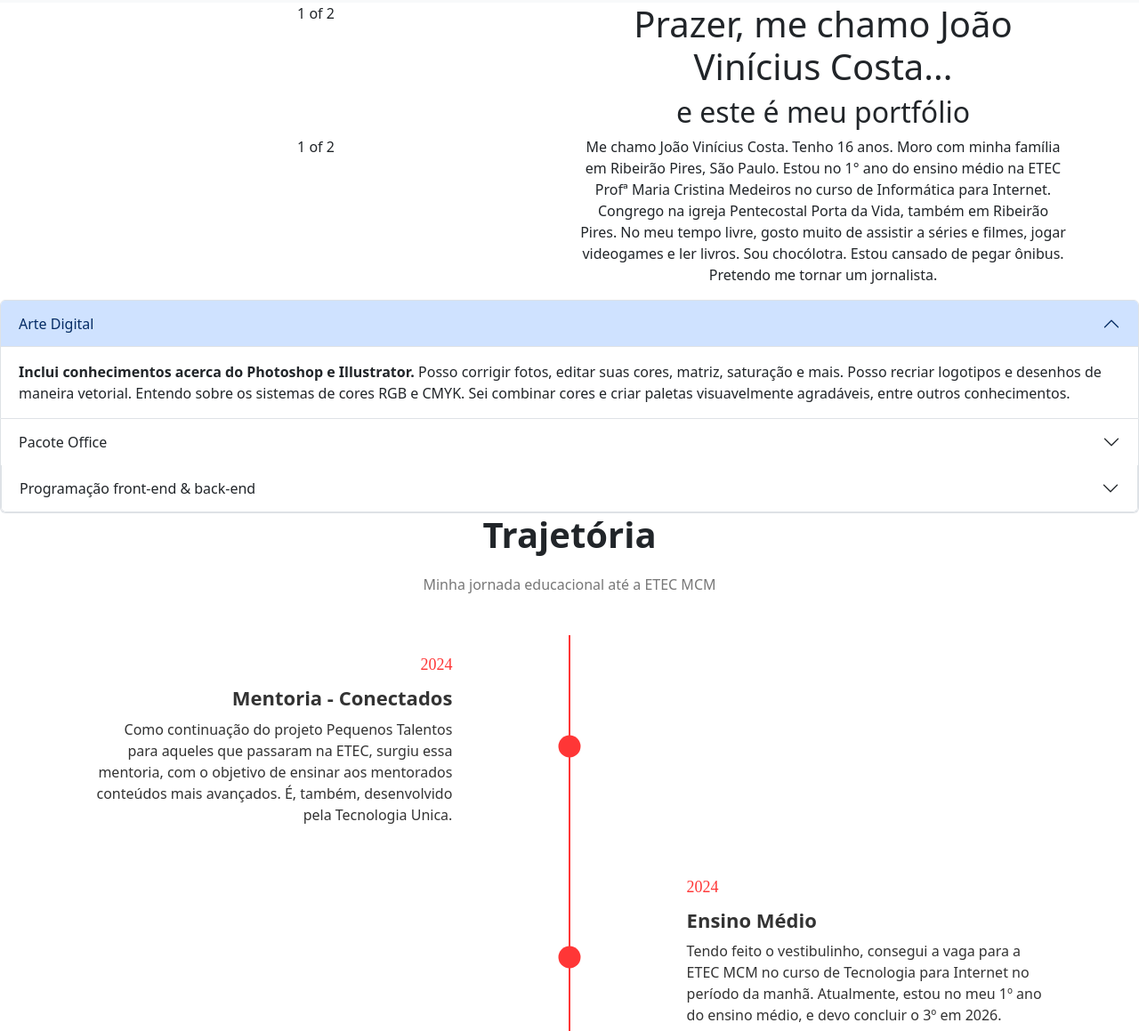
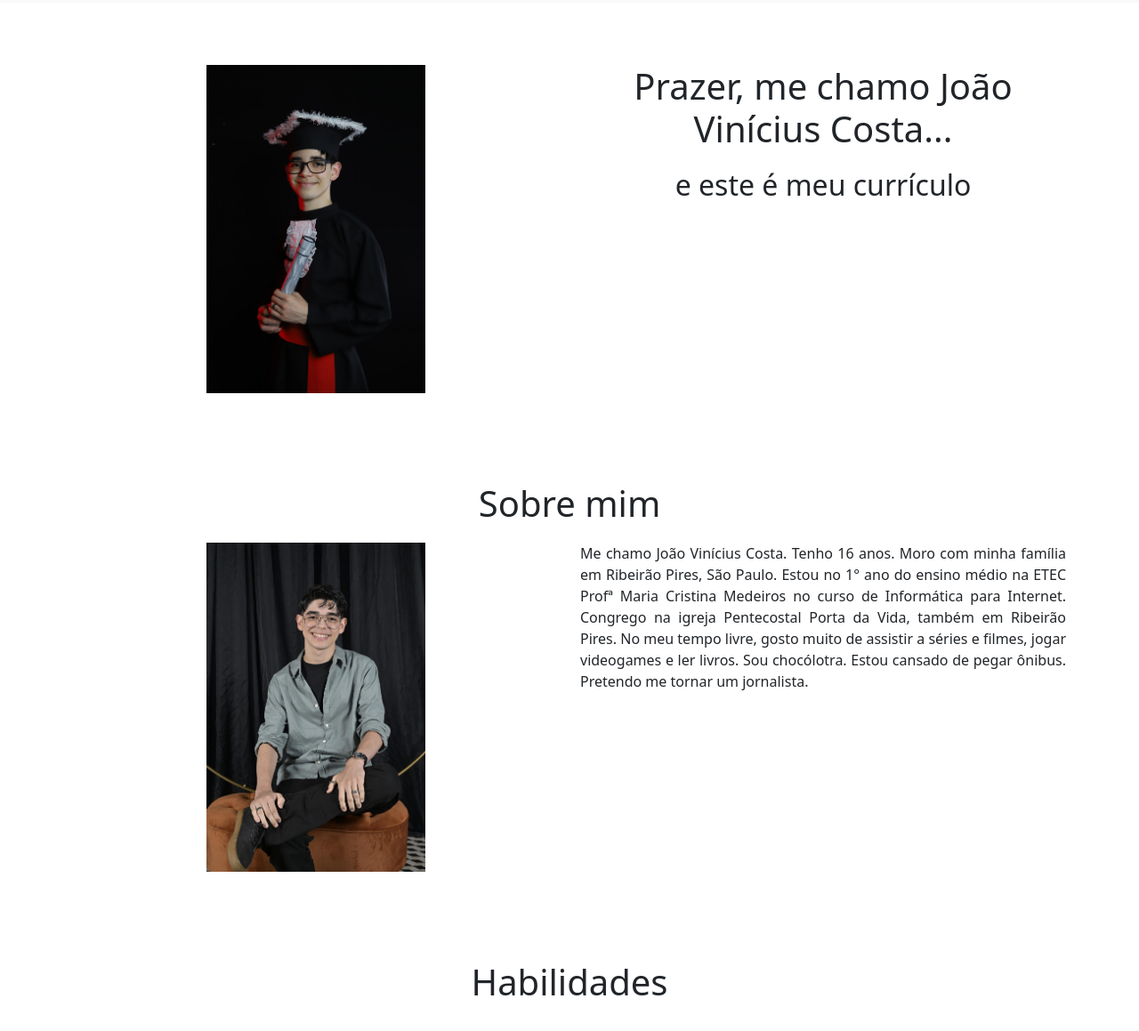
Before and after one commit to joaovincosta/CurriculoBootstrap, a plain HTML site: page index.html in a window 1280 px wide. Shown: the part 53-1212 px from the top of the page at 89% size. Drawn offline with Linux system fonts and the light colour scheme.

Commit message:
Add files via upload

```diff
--- a/css/estilo.css
+++ b/css/estilo.css
@@ -79,3 +79,36 @@ ul.timeline-list li:before {
 	font-family: poppins;
 	color: #ff3636;
 }
+
+img{
+	width: 45%;
+}
+
+section{
+	margin-bottom: 100px;
+}
+
+nav{
+	margin-bottom: 70px;
+}
+
+footer{
+	background-color: #ff3636
+}
+
+.accordion-button:hover{
+	color: #ff3636;
+}
+
+.accordion{
+	padding: 35px;
+}
+
+h1{
+	text-align: center;
+	margin-bottom: 20px;
+}
+
+.SobreMim p{
+	text-align: justify;
+}
--- a/index.html
+++ b/index.html
@@ -3,9 +3,10 @@
   <head>
     <meta charset="utf-8">
     <meta name="viewport" content="width=device-width, initial-scale=1">
-    <title>Portfólio | João Vinícius Costa</title>
+    <title>Currículo | João Vinícius Costa</title>
     <link href="css/bootstrap.css" rel="stylesheet">
     <link rel="stylesheet" href="css/estilo.css">
+    <link rel="shortcut icon" href="img/Img1.jpeg" type="image/x-icon">
   </head>
 
   <body>
@@ -33,7 +34,7 @@
           <div class="collapse navbar-collapse" id="navbarSupportedContent">
             <ul class="navbar-nav me-auto mb-2 mb-lg-0">
               <li class="nav-item">
-                <a class="nav-link active" aria-current="page" href="#"><font style="vertical-align: inherit"><font style="vertical-align: inherit">Sobre</font></font></a>
+                <a class="nav-link active" aria-current="page" href="#sobre"><font style="vertical-align: inherit"><font style="vertical-align: inherit">Sobre</font></font></a>
               </li>
             </ul>
               </button>
@@ -42,7 +43,7 @@
             <div class="collapse navbar-collapse" id="navbarSupportedContent">
               <ul class="navbar-nav me-auto mb-2 mb-lg-0">
                 <li class="nav-item">
-                  <a class="nav-link active" aria-current="page" href="#"><font style="vertical-align: inherit"><font style="vertical-align: inherit">Habilidades</font></font></a>
+                  <a class="nav-link active" aria-current="page" href="#habilidades"><font style="vertical-align: inherit"><font style="vertical-align: inherit">Habilidades</font></font></a>
                 </li>
               </ul>
                 </button>
@@ -51,7 +52,7 @@
               <div class="collapse navbar-collapse" id="navbarSupportedContent">
                 <ul class="navbar-nav me-auto mb-2 mb-lg-0">
                   <li class="nav-item">
-                    <a class="nav-link active" aria-current="page" href="#"><font style="vertical-align: inherit"><font style="vertical-align: inherit">Trajetória</font></font></a>
+                    <a class="nav-link active" aria-current="page" href="#trajetoria"><font style="vertical-align: inherit"><font style="vertical-align: inherit">Trajetória</font></font></a>
                   </li>
                 </ul>
                   </button>
@@ -60,7 +61,7 @@
                 <div class="collapse navbar-collapse" id="navbarSupportedContent">
                   <ul class="navbar-nav me-auto mb-2 mb-lg-0">
                     <li class="nav-item">
-                      <a class="nav-link active" aria-current="page" href="#"><font style="vertical-align: inherit"><font style="vertical-align: inherit">Contato</font></font></a>
+                      <a class="nav-link active" aria-current="page" href="#contato"><font style="vertical-align: inherit"><font style="vertical-align: inherit">Contato</font></font></a>
                     </li>
                   </ul>
                     </button>
@@ -76,28 +77,30 @@
         <div class="container text-center">
           <div class="row">
             <div class="col">
-              1 of 2
+              <img src="img/Img1.jpeg">
             </div>
             <div class="col">
               <h1>Prazer, me chamo João Vinícius Costa...</h1>
-              <h2>e este é meu portfólio</h2>
+              <h2>e este é meu currículo</h2>
             </div>
           </div>
       </section>
-      <section class="SobreMim">
+      <section class="SobreMim" id="sobre">
         <!-- grid com 2 colunas, uma com imagem e a outra com um texto pessoal sobre mim -->
+         <h1>Sobre mim</h1>
         <div class="container text-center">
           <div class="row">
             <div class="col">
-              1 of 2
+              <img src="img/Img2.jpeg">
             </div>
             <div class="col">
               <p>Me chamo João Vinícius Costa. Tenho 16 anos. Moro com minha família em Ribeirão Pires, São Paulo. Estou no 1° ano do ensino médio na ETEC Profª Maria Cristina Medeiros no curso de Informática para Internet. Congrego na igreja Pentecostal Porta da Vida, também em Ribeirão Pires. No meu tempo livre, gosto muito de assistir a séries e filmes, jogar videogames e ler livros. Sou chocólotra. Estou cansado de pegar ônibus. Pretendo me tornar um jornalista.</p>
             </div>
           </div>
       </section>
-      <section class="Habilidades">
+      <section class="Habilidades" id="habilidades">
         <!-- o que estou aprendendo na escola -->
+        <h1>Habilidades</h1>
         <div class="accordion" id="accordionExample">
           <div class="accordion-item">
             <h2 class="accordion-header">
@@ -136,7 +139,7 @@
           </div>
         </div>
       </section>
-      <section class="Trajetória">
+      <section class="Trajetória" id="trajetoria">
         <!-- linha do tempo -->
         <div class="container">
           <div class="row">
@@ -213,7 +216,7 @@
       </section>
     </main>
     <footer>
-      <section class="Contato">
+      <section class="Contato" id="contato">
         <!-- formulário de e-mail + links -->
          <form>
 
```
